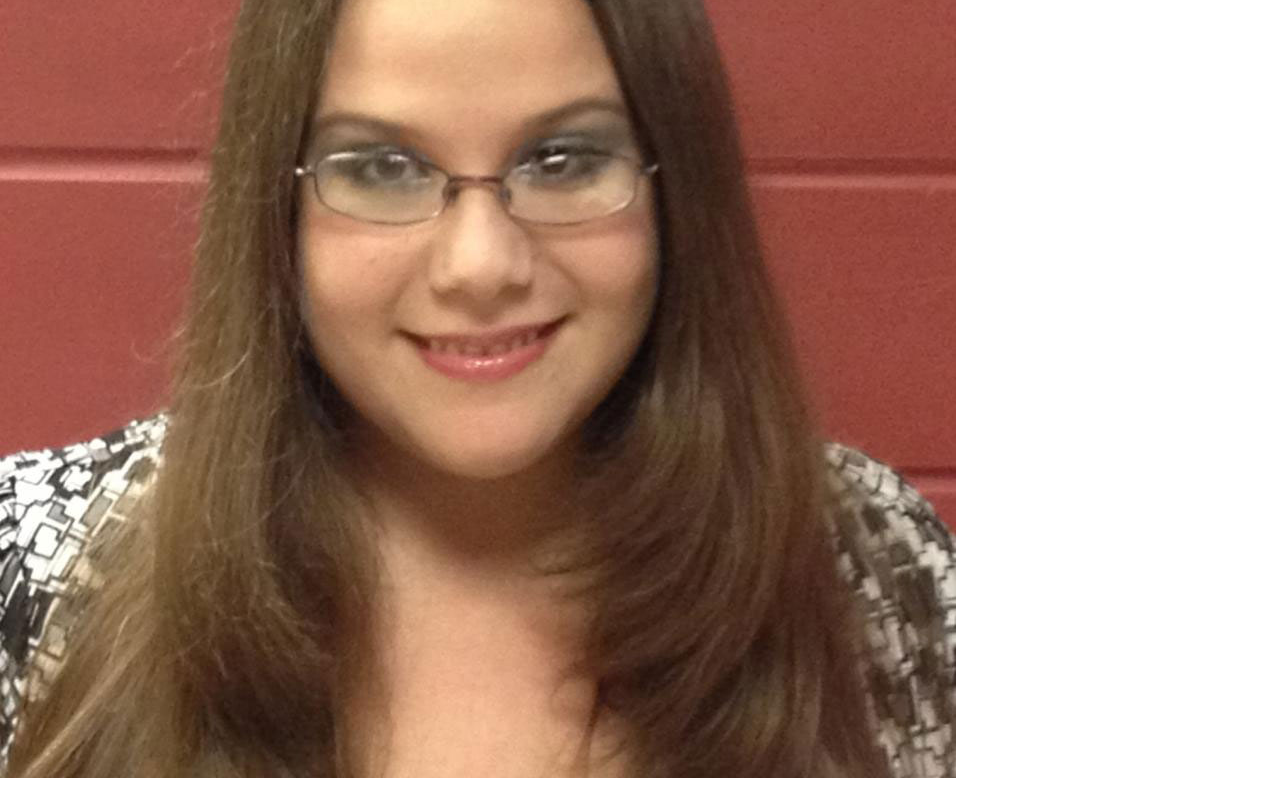
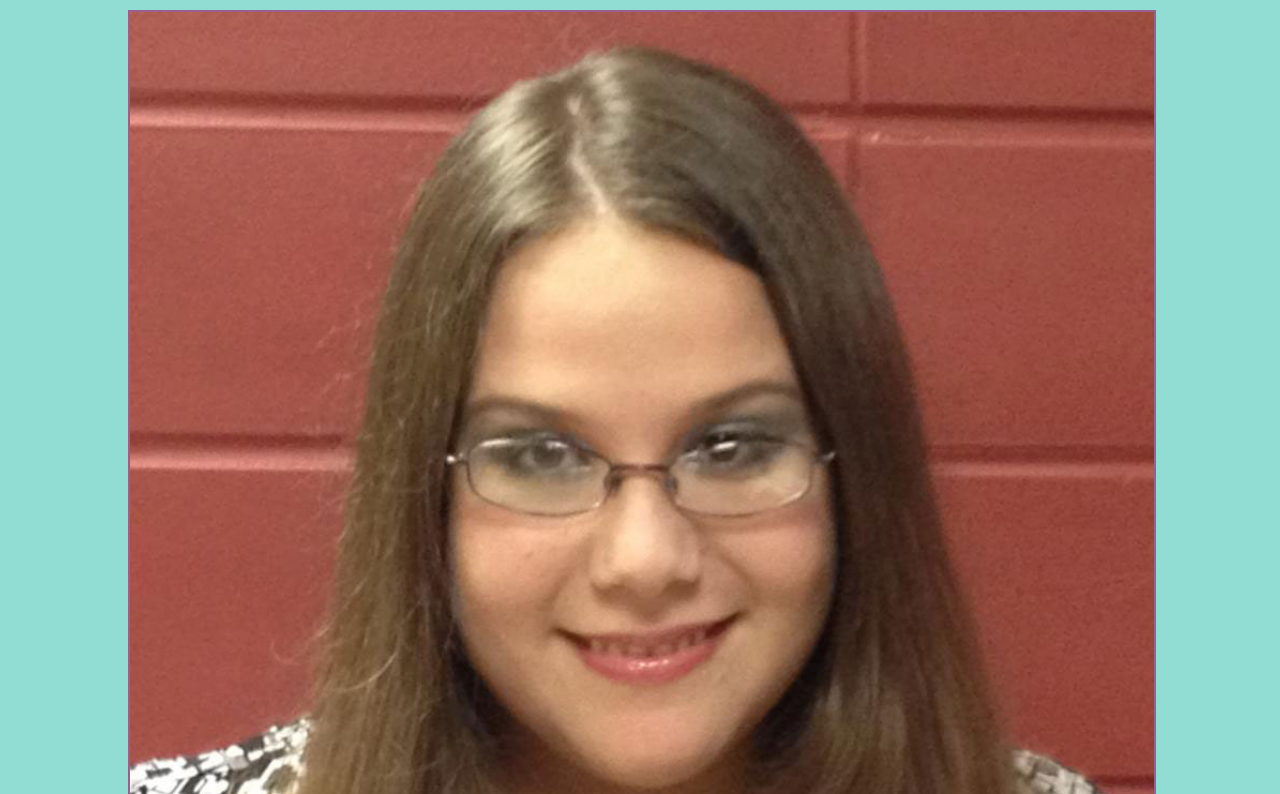
Before and after one commit to ecbroussard/project_resume_broussard_elaine, a plain HTML site: page index.html in a window 1280 px wide. Shown: the part 326-1120 px from the top of the page. Drawn offline with Linux system fonts and the light colour scheme.

Commit message:
add images and default styles

```diff
--- a/css/main.css
+++ b/css/main.css
@@ -0,0 +1,39 @@
+body {
+	background-color: #92ddd3;
+	font-family: Lato, Arial, Helvetica, sans-serif;
+	color: #1B515E;
+}
+
+#container {
+	margin-left: auto;
+	margin-right: auto;
+	background-color: #92ddd3;
+	width: 80%;
+}
+
+
+#elaine, #logo {
+	width: 100%;
+	margin-left: auto;
+	margin-right: auto;
+}
+
+#elaine {
+	border: 2px solid #98618c;
+}
+
+h1, {
+	font-family: "hwt-artz", Arial, Helvetica, sans-serif;
+	font-size: 300%;
+	text-align: center;
+}
+
+h2 {
+	font-family: "coquette", Lato, Arial, Helvetica, sans-serif;
+	font-size: 200%;
+}
+
+h1,
+h2 {
+	color: #98618c;
+}
--- a/index.html
+++ b/index.html
@@ -1,16 +1,21 @@
 <!doctype html>
 <html lang="en">
 <head>
+	<script src="https://use.typekit.net/auv5xal.js"></script>
+	<script>try{Typekit.load({ async: true });}catch(e){}</script>
 	<meta charset="utf-8">
 	<title>Elaine Broussard's Résumé</title>
 	<meta name="description" content="">
 	<meta name="viewport" content="width=device-width, initial-scale=1.0">
 	<link rel="stylesheet" href="css/vendor/normalize.min.css">
 	<link rel="stylesheet" href="css/main.css">
+	<link href='https://fonts.googleapis.com/css?family=Lato' rel='stylesheet' type='text/css'>
 </head>
 <body>
+	<div id="container">
+		<img id="logo" src="img/ecblogo.png" alt="logo" title="logo"/>
 		<h1>Elaine Broussard's Résumé</h1>
-	<img src="img/elaine1.jpg" alt="Elaine Broussard" title="Elaine Broussard"/>
+		<img id="elaine" src="img/elaine1.jpg" alt="Elaine Broussard" title="Elaine Broussard"/>
 		<section>
 			<h2>Current Employment</h2>
 			<h3>Desktop Publisher/Assistant Editor: MasteryPrep</h3>
@@ -129,6 +134,7 @@
 				<li>PHP and JavaScript (beginner)</li>
 			</ul>
 		</section>
+	</div>
 	<script src="js/main.js"></script>
 </body>
 </html>
```
Also changed, not shown: img/ecblogo.png (added), img/purpleshapes.png (added). Lines whose indentation alone changed are shown as unchanged.
